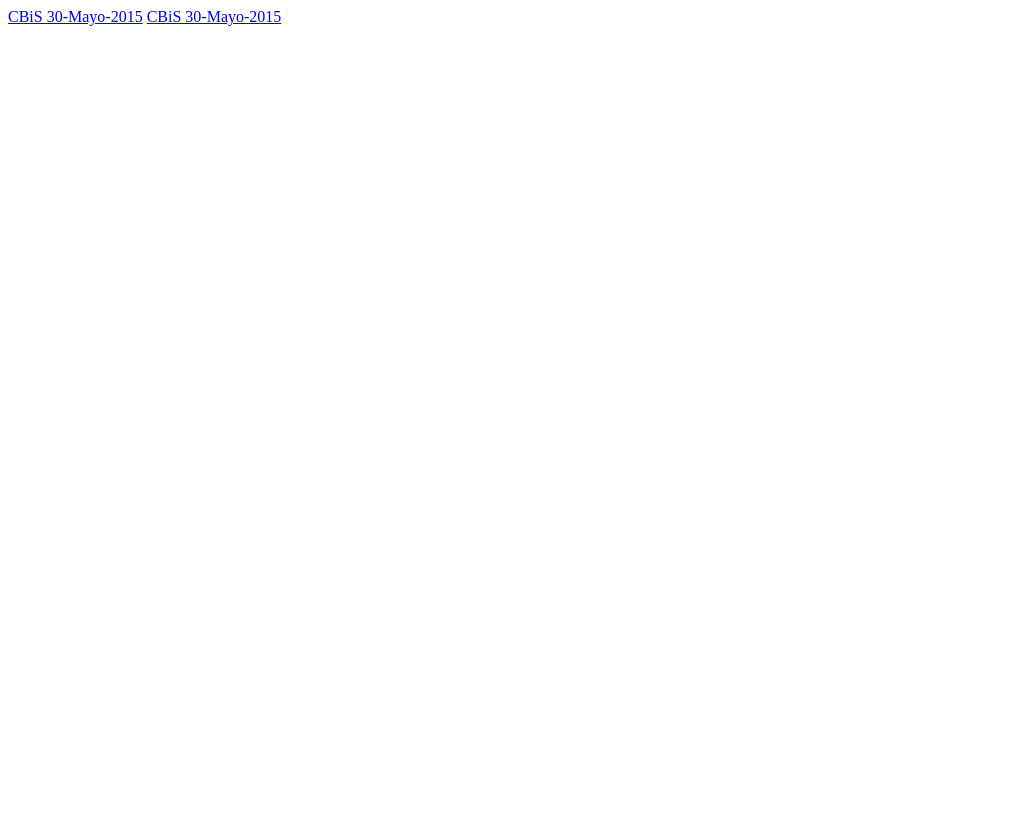
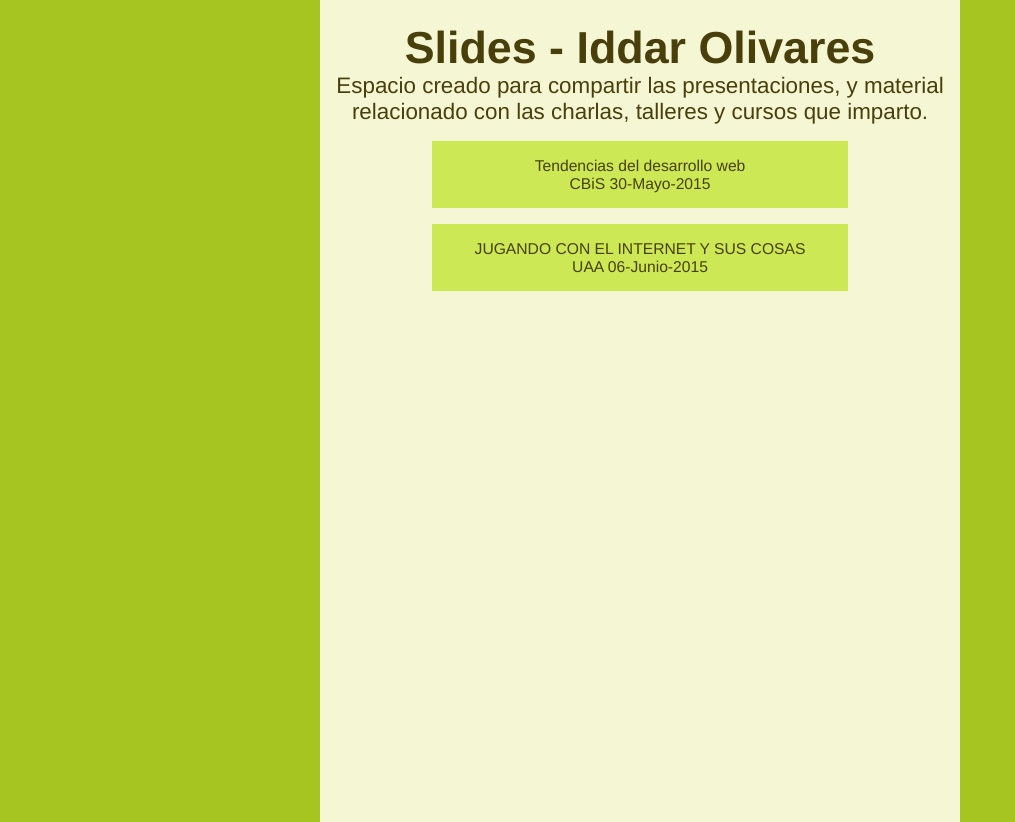
Before and after one commit to iddar/slides, a plain HTML site: page index.html in a window 1280 px wide. Shown: the whole page, without its empty margins (0-1015 px from the left). Before the commit the page ends 800 px from the top, so only its background shows below. Drawn offline with Linux system fonts and the light colour scheme.

Commit message:
update slides index

```diff
--- /dev/null
+++ b/assets/css/master.css
@@ -0,0 +1,35 @@
+*{
+  margin: 0; padding: 0; border: 0;
+}
+body{
+  font-family: helvetica, monospace;
+  text-align: center;
+  background: #A7C520;
+}
+
+div{
+  background: #F5F6D4;
+  margin: 0 auto;
+  width: 30%;
+  color: #493F0B;
+  font-size: 1.4em;
+  width: 50%;
+  height: 100vh;
+  padding-top: 1em;
+}
+
+a{
+  display: block;
+  text-decoration: none;
+  transition: background .5s;
+  padding: 1em;
+  margin: 1em auto;
+  width: 60%;
+  font-size: .7em;
+  background: #CDE855;
+  color: #493F0B;
+}
+
+a:hover{
+  background: #85DB18;
+}
--- a/index.html
+++ b/index.html
@@ -2,10 +2,21 @@
 <html lang="en">
 <head>
   <meta charset="UTF-8">
+  <title>Slides - Iddar Olivares</title>
   <title>Slides</title>
+  <link rel="stylesheet" href="assets/css/master.css" media="screen" title="no title" charset="utf-8">
 </head>
 <body>
-  <a href="CBiS 30-Mayo-2015/">CBiS 30-Mayo-2015</a>
-  <a href="UAA 06-Junio-2015/">CBiS 30-Mayo-2015</a>
+  <div>
+    <h1>Slides - Iddar Olivares</h1>
+    <p>Espacio creado para compartir las presentaciones, y material relacionado con las charlas, talleres y cursos que imparto.</p>
+
+  <a href="CBiS 30-Mayo-2015/">Tendencias del desarrollo web
+    <p>CBiS 30-Mayo-2015</p>
+  </a>
+  <a href="UAA 06-Junio-2015/">JUGANDO CON EL INTERNET Y SUS COSAS
+    <p>UAA 06-Junio-2015</p>
+  </a>
+  </div>
 </body>
 </html>
```
Also changed, not shown: UAA 06-Junio-2015/index.html (+2 -2 lines).
